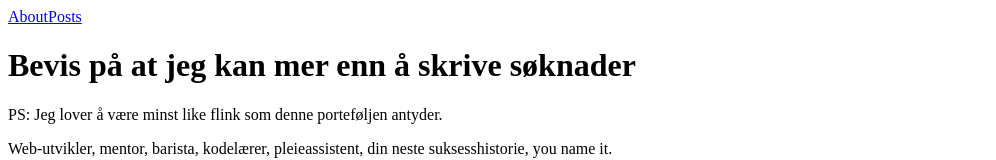
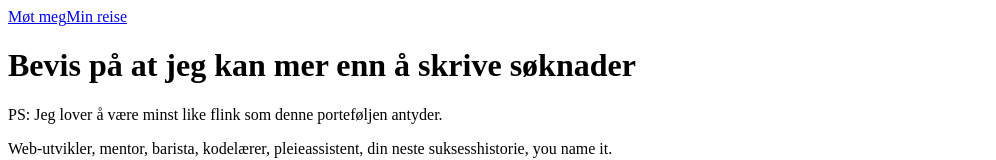
Before and after one commit to leilailu/leilano, a Next.js app: page / in a window 1280 px wide. Shown: the top 160 px of the page, without its empty margins (0-996 px from the left). Built offline with nearby package versions, Linux system fonts and the light colour scheme; no server answers.

Commit message:
endret posts og about

```diff
--- a/components/header.tsx
+++ b/components/header.tsx
@@ -6,8 +6,8 @@ export default function Header() {
     <header className="py-6">
       <Container>
         <nav className="flex space-x-4">
-          <Link href="/">About</Link>
-          <Link href="/posts">Posts</Link>
+          <Link href="/">Møt meg</Link>
+          <Link href="/posts">Min reise</Link>
         </nav>
       </Container>
     </header>
--- a/pages/_app.tsx
+++ b/pages/_app.tsx
@@ -17,7 +17,7 @@ export default function MyApp({ Component, pageProps }: AppProps) {
           name="description"
           content="Clone and deploy your own Next.js portfolio in minutes."
         />
-        <title>My awesome blog</title>
+        <title>Leilas portefølje</title>
       </Head>
 
       <Header />
```
